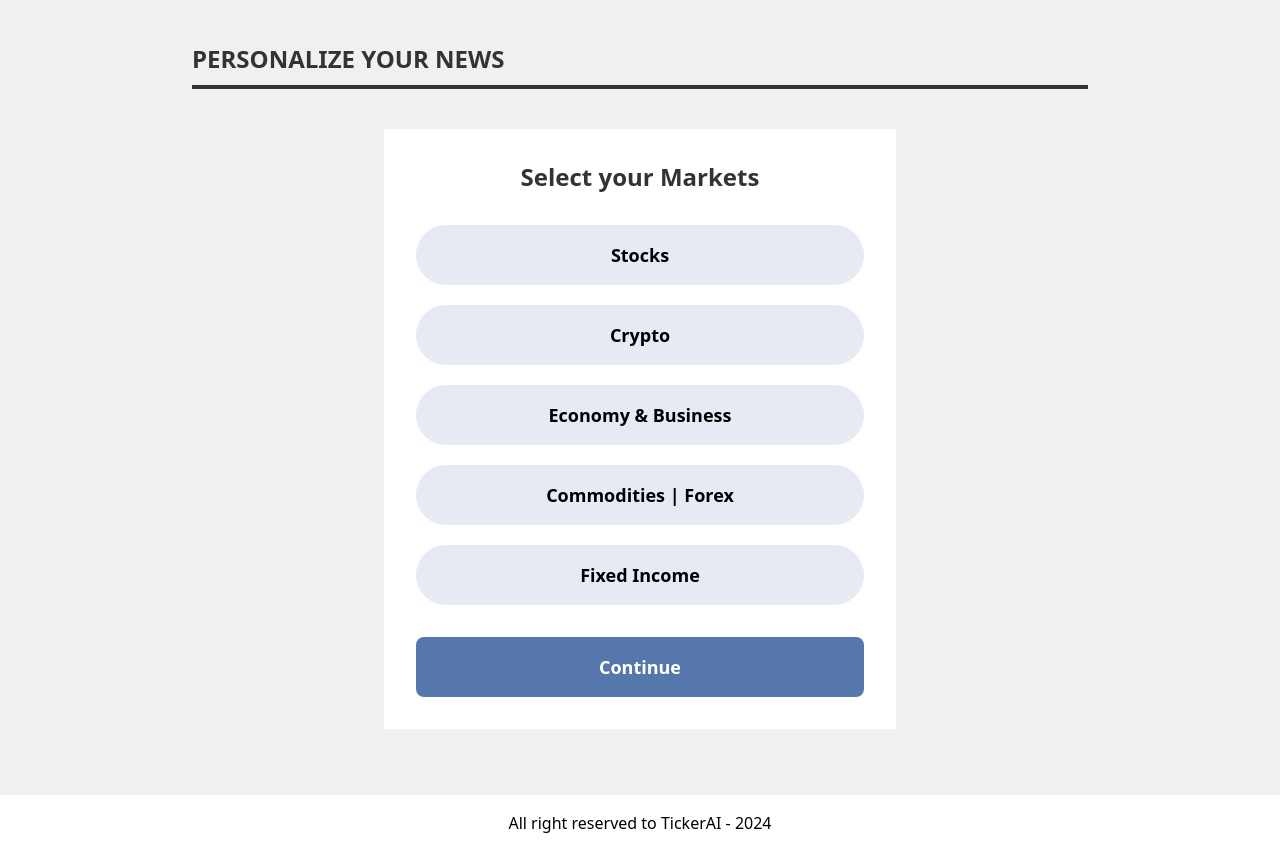
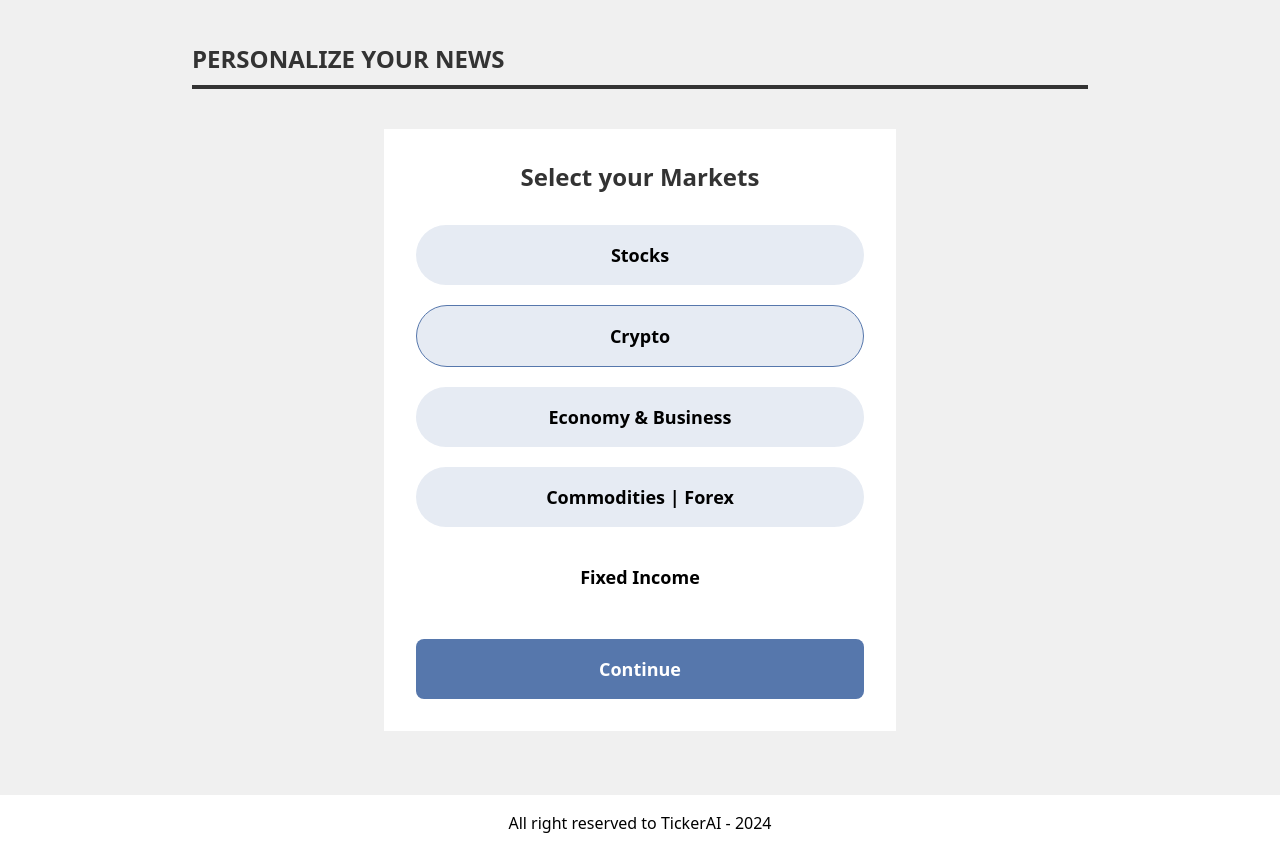
Before and after one commit to fahim484/tailwind-css-project-01, a website built with Vite: page news.html in a window 1280 px wide. Shown: the part 85-940 px from the top of the page. Built offline with nearby package versions, Linux system fonts and the light colour scheme.

Commit message:
fix Select your Markets button

```diff
--- a/news.html
+++ b/news.html
@@ -77,10 +77,10 @@
 
                 <div class="py-8 space-y-5">
                     <p class="news-bar">Stocks</p>
-                    <p class="news-bar">Crypto</p>
+                    <p class="news-bar border border-[#5677AC]">Crypto</p>
                     <p class="news-bar">Economy & Business</p>
                     <p class="news-bar">Commodities | Forex</p>
-                    <p class="news-bar">Fixed Income</p>
+                    <p class=" text-center rounded-full w-full py-2 md:py-4 font-semibold md:text-lg  transition-all hover:scale-105 duration-300 cursor-pointer">Fixed Income</p>
                 </div>
                 <button class="bg-[#5677AC] w-full py-2 md:py-4 rounded-lg text-[#FFFFFF] font-semibold text-base md:text-lg hover:bg-[#42669e] transition-all duration-300 hover:scale-105 cursor-pointer">Continue</button>
             </div>
```
